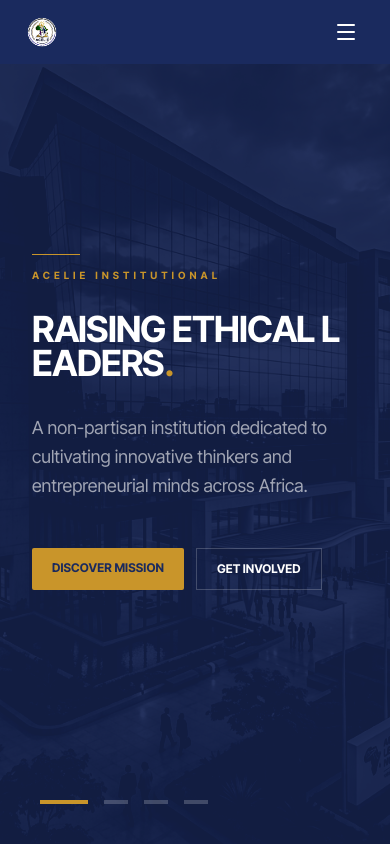
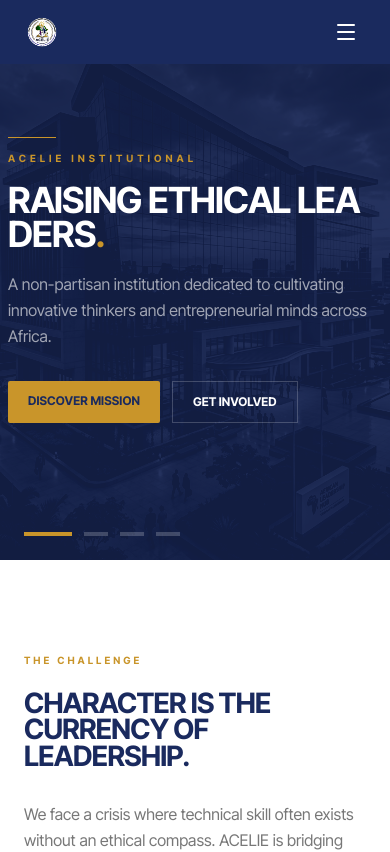
Before and after one commit to felixon/Acelie-Website, a React (Vite) app: page / in a window 390 px wide. Shown: the top 852 px of the page. Built offline with nearby package versions, Linux system fonts and the light colour scheme.

Commit message:
Reduce mobile hero height

```diff
--- a/src/pages/Home.tsx
+++ b/src/pages/Home.tsx
@@ -257,7 +257,7 @@
     <div ref={motionRootRef} className="overflow-hidden bg-offwhite">
       <div ref={cursorRef} className="anime-cursor hidden lg:block" />
       {/* Hero Slideshow Section */}
-      <section className="gsap-hero relative h-screen min-h-[700px] flex items-center surface-dark px-6 overflow-hidden">
+      <section className="gsap-hero relative flex min-h-[560px] items-center overflow-hidden px-6 pt-16 surface-dark md:h-screen md:min-h-[700px] md:pt-0">
         <AnimatePresence mode="wait">
           <motion.div
             key={currentSlide}
@@ -276,20 +276,20 @@
                <div className="absolute inset-0 bg-navy/80 mix-blend-multiply" />
             </div>
 
-            <div className="max-w-[1440px] mx-auto w-full h-full flex items-center relative z-10 px-8 md:px-16">
+            <div className="relative z-10 mx-auto flex h-full w-full max-w-[1440px] items-center px-2 md:px-16">
               <div className="max-w-4xl">
                 <motion.div
                   initial={{ opacity: 0, y: 30 }}
                   animate={{ opacity: 1, y: 0 }}
                   transition={{ duration: 0.8, delay: 0.3 }}
                 >
-                  <div className="mb-8">
+                  <div className="mb-5 md:mb-8">
                     <div className="anime-hero-line w-12 h-px bg-gold mb-4 origin-left" />
                     <h4 className="anime-hero-copy font-bold text-[10px] md:text-xs tracking-[0.4em] text-gold uppercase">
                       {HERO_SLIDES[currentSlide].tagline}
                     </h4>
                   </div>
-                  <h1 className="display-xl text-white mb-8 max-w-5xl" aria-label={HERO_SLIDES[currentSlide].title}>
+                  <h1 className="display-xl mb-5 max-w-5xl text-white md:mb-8" aria-label={HERO_SLIDES[currentSlide].title}>
                     <span aria-hidden="true">
                       {HERO_SLIDES[currentSlide].title.split('.')[0].split('').map((char, index) => (
                         <span key={`${currentSlide}-${char}-${index}`} className="anime-hero-char inline-block will-change-transform">
@@ -299,7 +299,7 @@
                       <span className="anime-hero-char inline-block text-gold">.</span>
                     </span>
                   </h1>
-                  <p className="anime-hero-copy text-white/60 text-lg md:text-2xl font-body max-w-xl mb-12 leading-relaxed">
+                  <p className="anime-hero-copy mb-8 max-w-xl font-body text-base leading-relaxed text-white/60 md:mb-12 md:text-2xl">
                     {HERO_SLIDES[currentSlide].subtitle}
                   </p>
 
@@ -323,7 +323,7 @@
         </svg>
 
         {/* Slide Indicators */}
-        <div className="absolute bottom-10 left-10 flex gap-4 z-20">
+        <div className="absolute bottom-6 left-6 z-20 flex gap-3 md:bottom-10 md:left-10 md:gap-4">
           {HERO_SLIDES.map((_, i) => (
             <button
               key={i}
```
